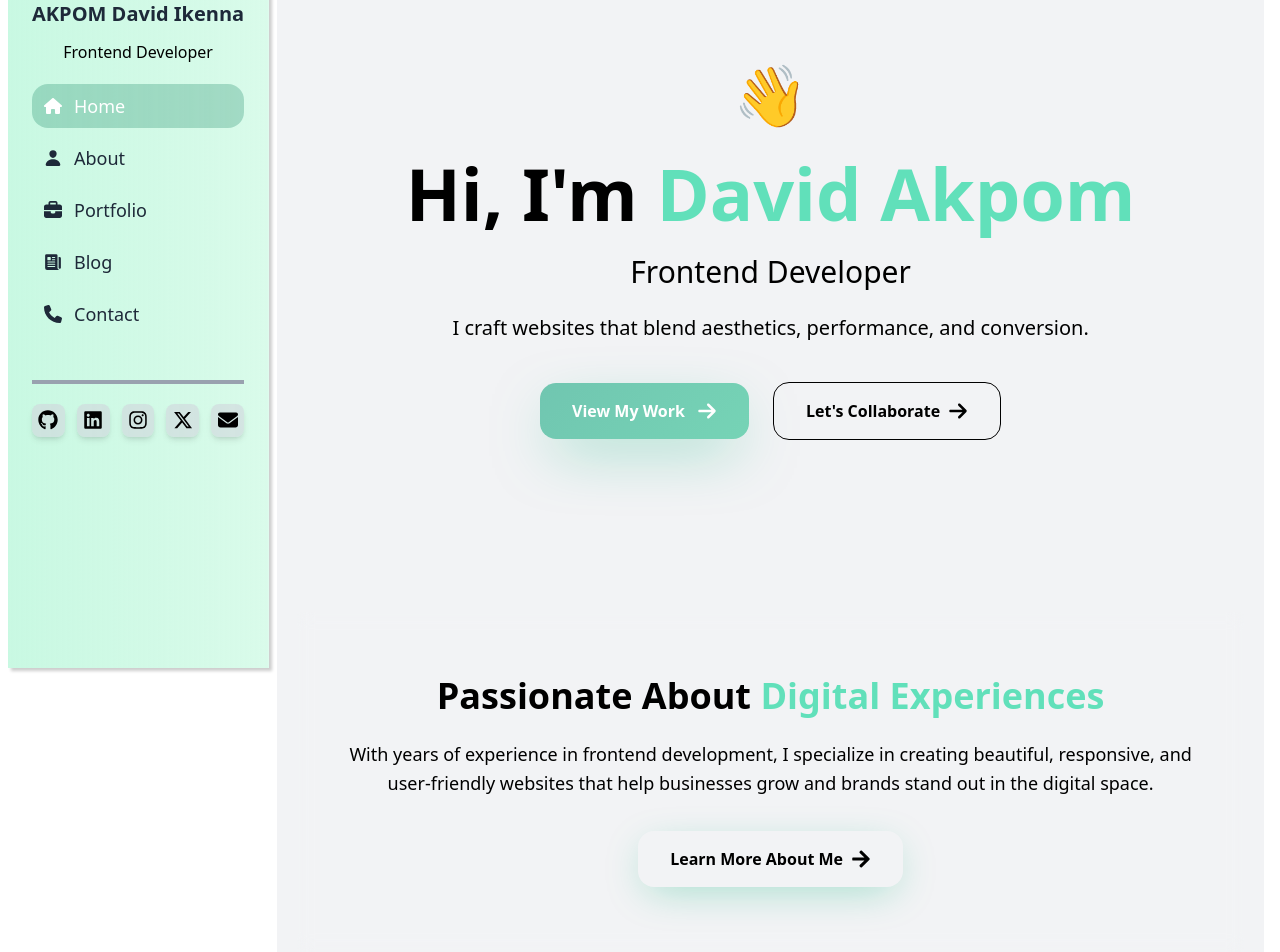
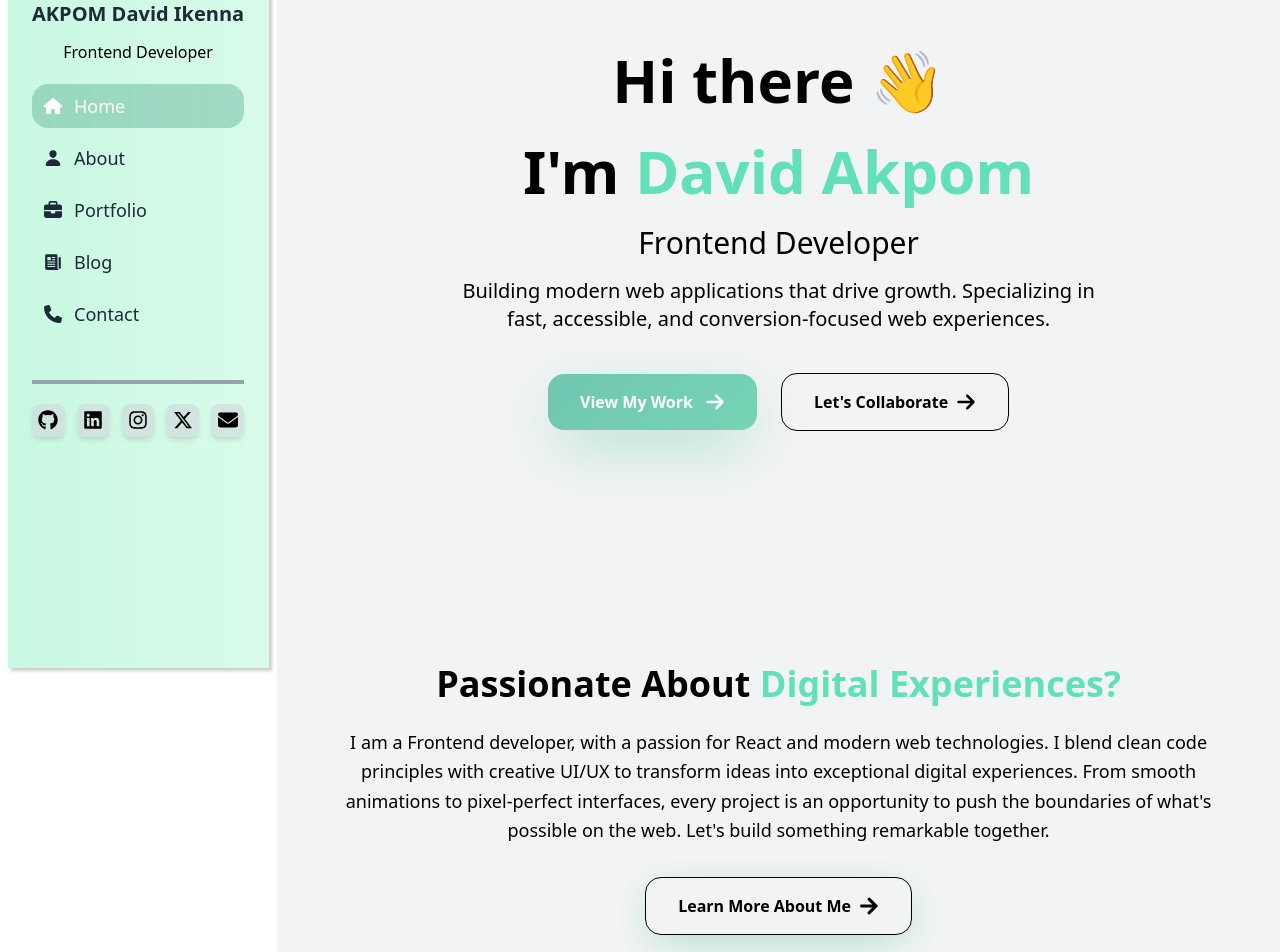
Before and after one commit to Dahvid16/Dahvidweb, a React (Vite) app: page / in a window 1280 px wide. Shown: the part 140-1092 px from the top of the page. Built offline with nearby package versions, Linux system fonts and the light colour scheme.

Commit message:
Added ScrollToTop, and some major edit to index.html

```diff
--- a/index.html
+++ b/index.html
@@ -4,9 +4,32 @@
     <meta charset="UTF-8" />
     <link rel="icon" type="image/svg+xml" href="/src/assets/Images/Logo.png" />
     <meta name="viewport" content="width=device-width, initial-scale=1.0" />
+
     <title>Dahvidweb Portfolio</title>
+    <meta name="description" content="Dahvidweb - Frontend developer specializing in fast, accessible and conversion-focused web experiences. Building modern web applications that drive growth." />
+
+    <!-- Keywords -->
+    <meta name="keywords" content="Dahvidweb, Frontend Developer, Web Developer, website developer in Nigeria, Portfolio, website creation in Nigeria, Web Applications, Fast Websites, Accessible Websites, Conversion-Focused, Modern Web Development, React Developer, JavaScript Developer, Web Design, UI/UX, Responsive Design, Web Performance, SEO optimization" />
+
+    <!-- Author -->
+    <meta name="author" content="David Akpom" />
+    <meta name="publisher" content="Dahvidweb">
+    <meta name="contact" content="">
+    <meta name="copyright" content="&copy; 2025 Dahvidweb. All rights reserved.">
+
+    <!-- Robots -->
+    <meta name="robots" content="index, follow">
+    <meta name="googlebot" content="index, follow">
+    <meta name="bingbot" content="index, follow">
+    <meta name="yandex" content="index, follow">
+    <meta name="msnbot" content="index, follow">
+    <meta name="slurp" content="index, follow">
   </head>
   <body>
+    <noscript>
+      <strong>JavaScript is required to run this app — please enable JavaScript.</strong>
+    </noscript>
+
     <div id="root"></div>
     <script type="module" src="/src/main.jsx"></script>
   </body>
--- a/src/App.jsx
+++ b/src/App.jsx
@@ -5,10 +5,12 @@ import NotFound from './Pages/NotFound'
 import MainLayout from './Layout/MainLayout'
 import Contact from './Pages/Contact'
 import HomePage from './Pages/HomePage'
+import ScrollToTop from './Components/ScrollToTop'
 
 const App = () => {
   return (
     <BrowserRouter>
+    <ScrollToTop />
       <Routes>
         <Route path="/" element={<MainLayout />} >
           <Route index element={<HomePage />} />
--- a/src/Components/Footer.tsx
+++ b/src/Components/Footer.tsx
@@ -16,11 +16,8 @@ const Footer = () => {
   return (
     <footer className="block glassy text-primary-foreground px-5 py-16 md:py-20 md:hidden text-gray-800" style={{borderRadius: "50px 50px 0 0"}}>
       <div className="container-custom">
-
-          {/* Contact Information & Links */}
           <div className="space-y-8">
 
-            {/* Logo and Description */}
             <div>
               <Link to="/" className="flex items-center space-x-2 mb-4">
                 <div className="flex flex-col leading-tight">
@@ -30,8 +27,8 @@ const Footer = () => {
                   <p className='flex-nowrap text-lg tracking-widerr font-medium italic'>Frontend Developer</p>
                 </div>
               </Link>
-              <p className="text-body text-white/80">
-                Professional legal services with integrity, expertise, and dedication
+              <p className="text-body">
+                Professional website creation with integrity, expertise, and dedication
                 to serving our clients' best interests.
               </p>
             </div>
@@ -54,7 +51,7 @@ const Footer = () => {
             {/* Social Media Links */}
             <div className="flex flex-col gap-3">
               <h3 className="text-2xl font-bold mb-4">Connect on Social</h3>
-                <div className="grid grid-cols-3 w-[90%] gap-6 m-auto">
+                <div className="grid grid-cols-2 px-3 w-full gap-6">
                   {socialLinks.map((social) => {
                     const Icon = social.icon;
                     return (
--- a/src/Components/Home Page/HomeAboutSection.jsx
+++ b/src/Components/Home Page/HomeAboutSection.jsx
@@ -16,17 +16,18 @@ const HomeAboutSection = () => {
             <h2 className="text-3xl sm:text-4xl font-bold mb-6">
               Passionate About{' '}
               <span className="bg-emerald-400/60 bg-clip-text text-transparent">
-                Digital Experiences
+                Digital Experiences?
               </span>
             </h2>
             <p className="text-lg text-muted-foreground mb-8 leading-relaxed">
-              With years of experience in frontend development, I specialize in creating
-              beautiful, responsive, and user-friendly websites that help businesses grow
-              and brands stand out in the digital space.
+              I am a Frontend developer, with a passion for React and modern web technologies.
+              I blend clean code principles with creative UI/UX to transform ideas into exceptional digital experiences.
+              From smooth animations to pixel-perfect interfaces, every project is an opportunity to push the boundaries
+              of what's possible on the web. Let's build something remarkable together.
             </p>
             <Link
               to="/about"
-              className="inline-flex items-center gap-2 px-8 py-4 bg-gradient-primary text-primary-foreground rounded-2xl font-semibold shadow-emerald hover:shadow-emerald-lg transition-all duration-300 glow-hover"
+              className="inline-flex items-center gap-2 px-8 py-4 rounded-2xl border border-border font-semibold shadow-emerald hover:shadow-emerald-lg transition-all duration-300 glow-hover"
             >
               Learn More About Me
               <FaArrowRight className="w-5 h-5" />
--- a/src/Components/Home Page/HomeFeaturedPage.jsx
+++ b/src/Components/Home Page/HomeFeaturedPage.jsx
@@ -104,7 +104,7 @@ const HomeFeaturedPage = () => {
           >
             <Link
               to="/projects"
-              className="inline-flex items-center gap-2 px-8 py-4 bg-gradient-primary text-primary-foreground rounded-2xl font-semibold shadow-emerald hover:shadow-emerald-lg transition-all duration-300 glow-hover"
+              className="inline-flex items-center gap-2 px-8 py-4 gradient-primary text-white/80 rounded-2xl font-semibold shadow-emerald hover:shadow-emerald-lg transition-all duration-300 glow-hover"
             >
               View All Projects
               <FaArrowRight className="w-4 h-4" />
--- a/src/Components/Home Page/HomeHeroSection.jsx
+++ b/src/Components/Home Page/HomeHeroSection.jsx
@@ -21,22 +21,23 @@ const HomeHeroSection = () => {
               transition={{ delay: 0.2, duration: 0.5 }}
               className="mb-6"
             >
-              <span className="text-5xl sm:text-6xl">👋</span>
+              <span className="text-5xl font-bold sm:text-6xl">Hi there 👋</span>
             </motion.div>
 
-            <h1 className="text-4xl sm:text-5xl lg:text-7xl font-bold mb-4 leading-tight">
-              Hi, I'm{' '}
+            <h1 className="text-4xl sm:text-5xl lg:text-6xl font-bold mb-4 leading-tight">
+              I'm{' '}
               <span className="bg-emerald-400/60 bg-clip-text text-transparent">
                 David Akpom
               </span>
             </h1>
 
-            <p className="text-xl sm:text-2xl lg:text-3xl text-muted-foreground mb-6 font-light">
+            <p className="text-xl sm:text-2xl lg:text-3xl text-muted-foreground mb-4 font-light">
               Frontend Developer
             </p>
 
             <p className="text-lg sm:text-xl text-muted-foreground mb-10 max-w-2xl mx-auto">
-              I craft websites that blend aesthetics, performance, and conversion.
+              Building modern web applications that drive growth. Specializing in fast,
+              accessible, and conversion-focused web experiences.
             </p>
 
             <div className="flex flex-col sm:flex-row gap-6 justify-center sm:items-center">
--- a/src/Components/NavBar.jsx
+++ b/src/Components/NavBar.jsx
@@ -31,7 +31,7 @@ const NavBar = () => {
         <AnimatePresence>
         {isMenuOpen && (
         <>
-        <motion.ul className='absolute top-22 bg-linear-to-l from-emerald-200 to-emerald-100 left-0 w-[55%] items-center h-[90svh] pt-3 pb-5 px-4 shadow-md rounded-tl-4xl'
+        <motion.ul className='absolute top-22 bg-linear-to-l from-emerald-200 to-emerald-100 left-0 w-[60%] items-center h-[90svh] pt-3 pb-5 px-4 shadow-md rounded-tl-4xl'
         initial={{ opacity: 0, x: -20 }}
         animate={{ opacity: 1, x: 0 }}
         exit={{ opacity: 0, x: -20 }}
@@ -59,7 +59,7 @@ const NavBar = () => {
                         {item.name}
                     </NavLink>
                 ))}
-                <div className="w-full h-[2px] bg-gray-400"></div>
+                <div className="w-full h-[2px] bg-gray-400 mt-5"></div>
                 <div className="flex flex-row justify-center items-center text-center gap-2 flex-wrap">
                 <div className='bg-gray-300/60 p-2 rounded-lg cursor-pointer shadow-md'>
                     <a href="mailto:dahvidweb@gmail.com" target="_blank" rel="noreferrer">
--- /dev/null
+++ b/src/Components/ScrollToTop.jsx
@@ -0,0 +1,28 @@
+import React from 'react'
+import { useEffect } from "react";
+import { useLocation } from "react-router-dom";
+
+const ScrollToTop = () => {
+
+  const { pathname } = useLocation();
+
+  // Scroll to top on route change
+  useEffect(() => {
+    window.scrollTo(0, 0);
+  }, [pathname]);
+
+  // Force scroll to top on browser reload
+  useEffect(() => {
+    const handleBeforeUnload = () => {
+      window.scrollTo(0, 0);
+    };
+    window.addEventListener('beforeunload', handleBeforeUnload);
+    return () => {
+      window.removeEventListener('beforeunload', handleBeforeUnload);
+    };
+  }, []);
+
+  return null;
+}
+
+export default ScrollToTop
--- a/src/Layout/MainLayout.jsx
+++ b/src/Layout/MainLayout.jsx
@@ -9,7 +9,7 @@ const MainLayout = () => {
     <div className='flex flex-col md:flex-row w-full relative md:space-x-4'>
       <NavBar />
       <SideBar />
-      <main className="md:flex-1 overflow-y-auto p-5 bg-gray-200/50 mt-3">
+      <main className="md:flex-1 overflow-y-auto p-5 bg-gray-200/50 md:m-0 mt-3">
         <Outlet />
       </main>
     <Footer />
--- a/src/Pages/Contact.jsx
+++ b/src/Pages/Contact.jsx
@@ -1,5 +1,5 @@
 import { useState } from 'react';
-import { motion } from 'framer-motion';
+import { motion } from 'framer-motion'; // eslint-disable-line no-unused-vars
 import { FaEnvelope, FaGithub, FaInstagram, FaLinkedin,FaRegPaperPlane, FaXTwitter } from 'react-icons/fa6';
 // import { toast } from 'sonner';
 import PageTransition from '../PageTransition';
@@ -209,7 +209,7 @@ const Contact = () => {
                         href={social.href}
                         target="_blank"
                         rel="noopener noreferrer"
-                        className="flex items-center gap-3 px-4 py-3 bg-background border border-border rounded-xl hover:border-primary/50 hover:bg-gradient-glow transition-all duration-300 group"
+                        className="flex items-center gap-2 px-3 py-3 bg-background border border-border rounded-xl hover:border-primary/50 hover:bg-gradient-glow transition-all duration-300 group"
                       >
                         <Icon className="w-5 h-5 text-muted-foreground group-hover:text-primary transition-colors" />
                         <span className="font-medium text-sm">{social.label}</span>
```
